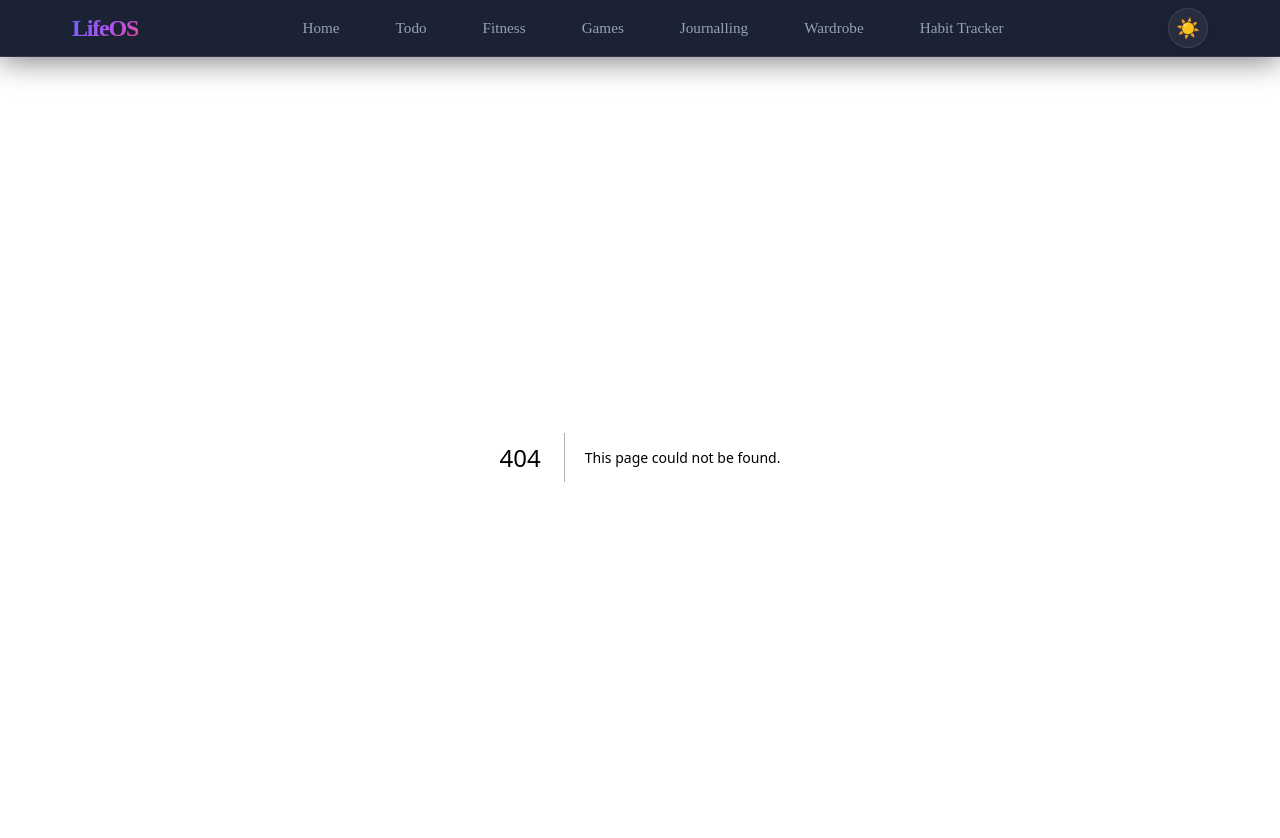
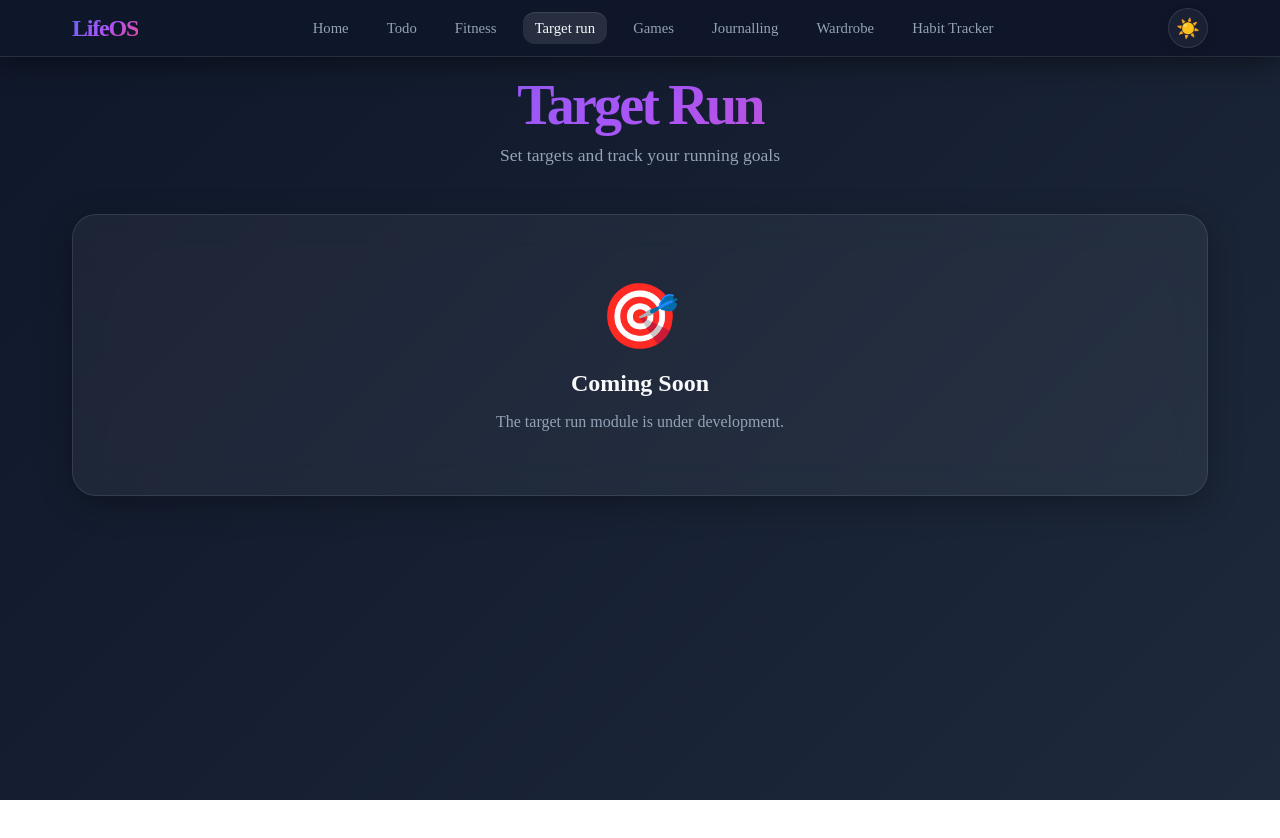
Before and after one commit to yadavhimanshu1811/lifeOS, a Next.js app: page /target-run in a window 1280 px wide. Before the commit this address had no page. Shown: the top 838 px of the page. After the commit the page ends 800 px from the top, so only its background shows below. Built offline with nearby package versions, Linux system fonts and the light colour scheme.

Commit message:
added new page ie target run

```diff
--- a/src/app/globals.css
+++ b/src/app/globals.css
@@ -366,7 +366,7 @@ body {
 
 .navbar-menu-desktop {
   display: flex;
-  gap: 1.5rem;
+  gap: clamp(0.4rem, 1.1vw, 1.25rem);
   align-items: center;
 }
 
@@ -404,14 +404,15 @@ body {
 }
 
 .nav-link {
-  font-size: 0.95rem;
+  font-size: 0.92rem;
   font-weight: 500;
   color: var(--text-secondary);
   transition: all 0.2s ease;
   position: relative;
   text-decoration: none;
-  padding: 0.5rem 1rem;
+  padding: 0.45rem 0.75rem;
   border-radius: 12px;
+  white-space: nowrap;
 }
 
 .nav-link:hover {
--- /dev/null
+++ b/src/app/target-run/page.tsx
@@ -0,0 +1,15 @@
+export default function TargetRunPage() {
+  return (
+    <main className="app-container">
+      <div className="header">
+        <h1 className="gradient-text">Target Run</h1>
+        <p>Set targets and track your running goals</p>
+      </div>
+      <div className="glass-panel" style={{ textAlign: "center", padding: "4rem 2rem" }}>
+        <span style={{ fontSize: "4rem", display: "block", marginBottom: "1rem" }}>🎯</span>
+        <h2 style={{ marginBottom: "1rem" }}>Coming Soon</h2>
+        <p style={{ color: "var(--text-secondary)" }}>The target run module is under development.</p>
+      </div>
+    </main>
+  );
+}
--- a/src/components/Navbar.tsx
+++ b/src/components/Navbar.tsx
@@ -15,6 +15,7 @@ export default function Navbar() {
     { name: "Home", path: "/", icon: "🏠" },
     { name: "Todo", path: "/todo", icon: "✓" },
     { name: "Fitness", path: "/fitness", icon: "💪" },
+    { name: "Target run", path: "/target-run", icon: "🎯" },
     { name: "Games", path: "/games", icon: "🎮" },
     { name: "Journalling", path: "/journalling", icon: "✍️" },
     { name: "Wardrobe", path: "/wardrobe", icon: "👕" },
```
Also changed, not shown: src/app/page.tsx (+5 -2 lines), 1 other file (tests, documents, lock files or other folders).
